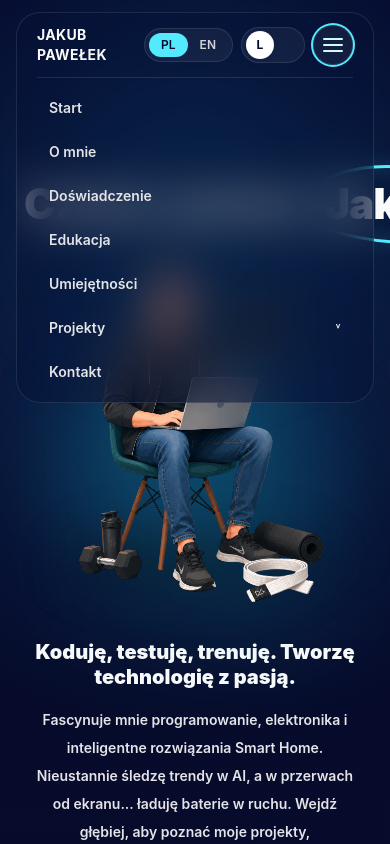
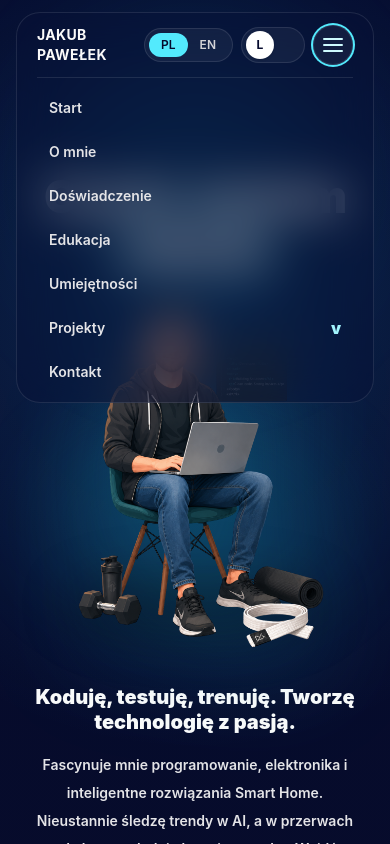
Before and after one commit to Pawelek1999/Strona_CV, a React (Vite) app: page / in a window 390 px wide. Both pictures are taken after a click on the button "Open navigation menu". Shown: the top 844 px of the page. Built offline with nearby package versions, Linux system fonts and the light colour scheme.

Commit message:
Correction of headline and navbar

```diff
--- a/src/components/layout/Header.jsx
+++ b/src/components/layout/Header.jsx
@@ -157,8 +157,8 @@ function Header({ forceSolid = false, homeHref = '#home', language, navItems, on
                   type="button"
                 >
                   {item.label}
-                  <span aria-hidden="true" className={cx('text-xs transition-transform', isProjectsOpen && 'rotate-180')}>
-                    ˅
+                  <span aria-hidden="true" className={cx('text-base font-black leading-none text-cyan-200 transition-transform xl:text-lg', isProjectsOpen && 'rotate-180')}>
+                    v
                   </span>
                 </button>
 
@@ -215,8 +215,8 @@ function Header({ forceSolid = false, homeHref = '#home', language, navItems, on
                       type="button"
                     >
                       <span>{item.label}</span>
-                      <span aria-hidden="true" className={cx('text-xs transition-transform', isMobileProjectsOpen && 'rotate-180')}>
-                        ˅
+                      <span aria-hidden="true" className={cx('text-base font-black leading-none text-cyan-200 transition-transform', isMobileProjectsOpen && 'rotate-180')}>
+                        v
                       </span>
                     </button>
                     <div
--- a/src/components/sections/Hero.jsx
+++ b/src/components/sections/Hero.jsx
@@ -37,13 +37,13 @@ function Hero({ content }) {
       <div className="absolute inset-x-0 bottom-0 h-px bg-cyan-300/30" />
 
       <div className="relative z-[1] mx-auto flex w-full max-w-[90rem] flex-col items-center justify-center text-center">
-        <h1 className="max-w-full whitespace-nowrap text-[clamp(2.65rem,10vw,4.5rem)] font-black leading-[0.95] tracking-tight text-zinc-50 lg:text-[clamp(4.75rem,6.3vw,7rem)] xl:text-[clamp(5.25rem,6.7vw,7.75rem)]">
+        <h1 className="max-w-full whitespace-normal text-[clamp(2.25rem,11.5vw,4.5rem)] font-black leading-[0.95] tracking-tight text-zinc-50 sm:whitespace-nowrap sm:text-[clamp(2.65rem,10vw,4.5rem)] lg:text-[clamp(4.75rem,6.3vw,7rem)] xl:text-[clamp(5.25rem,6.7vw,7.75rem)]">
           <span>{content.prefix} </span>
-          <span className="relative inline-block whitespace-nowrap px-2 py-2 sm:px-6">
+          <span className="relative inline-block whitespace-nowrap px-1 py-2 sm:px-6">
             {content.highlight}
             <svg
               aria-hidden="true"
-              className="hero-name-circle pointer-events-none absolute -inset-x-7 -inset-y-5 h-[calc(100%+2.5rem)] w-[calc(100%+3.5rem)] overflow-visible text-cyan-300 sm:-inset-x-10 sm:-inset-y-7 sm:h-[calc(100%+5.5rem)] sm:w-[calc(100%+6rem)]"
+              className="hero-name-circle pointer-events-none absolute -inset-x-4 -inset-y-4 h-[calc(100%+2rem)] w-[calc(100%+2rem)] overflow-visible text-cyan-300 sm:-inset-x-10 sm:-inset-y-7 sm:h-[calc(100%+5.5rem)] sm:w-[calc(100%+6rem)]"
               preserveAspectRatio="none"
               viewBox="0 0 420 170"
             >
```
Also changed, not shown: 1 other file (tests, documents, lock files or other folders).
